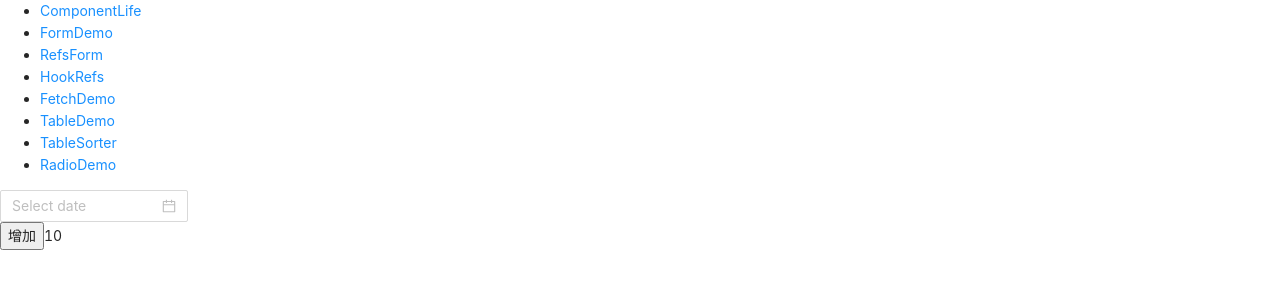
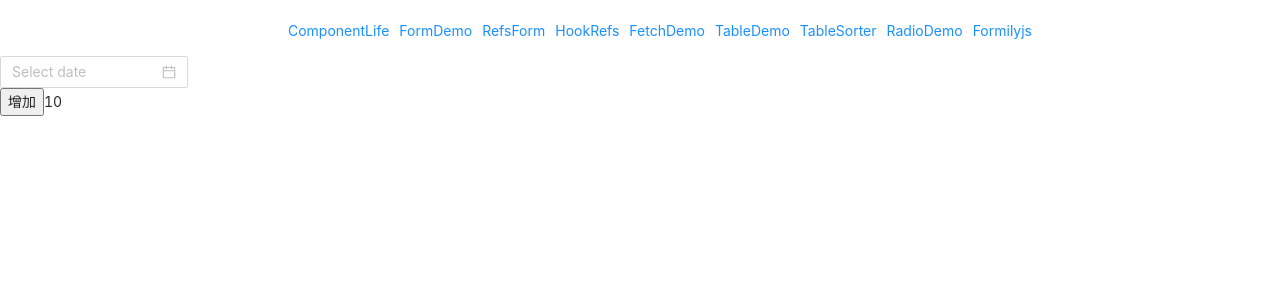
Before and after one commit to z825316969/react-learn, a React app: page / in a window 1280 px wide. Shown: the top 300 px of the page. Built offline with nearby package versions, Linux system fonts and the light colour scheme.

Commit message:
add(depend): 安装formily系列的依赖, 测试使用formily

```diff
--- /dev/null
+++ b/src/Formilyjs.jsx
@@ -0,0 +1,10 @@
+import React, { useState, useEffect } from 'react'
+import PropTypes from 'prop-types'
+
+Formilyjs.propTypes = {}
+
+Formilyjs.defaultProps = {}
+
+export default function Formilyjs(props) {
+  return <div>123</div>
+}
--- a/src/RadioDemo.jsx
+++ b/src/RadioDemo.jsx
@@ -1,17 +1,28 @@
-import React from 'react'
+import React, { useCallback, useRef } from 'react'
 
 export default function App() {
+  const tempCount = useRef(0)
+
   const [count, setCount] = React.useState(0)
 
   function addOne() {
     setCount(count + 1)
-    setCount(count + 1)
+    tempCount.current = count + 1
   }
+
+  const handleConsoleCount = useCallback(() => {
+    setTimeout(() => {
+      console.log('count :>> ', count)
+      console.log('tempCount :>> ', tempCount)
+    }, 5000)
+  }, [count])
 
   return (
     <div>
-      <h1>Count: {count}</h1> {/* 1 (as we expect) */}
+      {/* <h1>Count: {count}</h1>  */}
+      <h1>tempCount: {tempCount.current}</h1>
       <button onClick={addOne}>+ 1</button>
+      <button onClick={handleConsoleCount}>打印</button>
     </div>
   )
 }
--- a/src/app.jsx
+++ b/src/app.jsx
@@ -1,4 +1,7 @@
 import React from 'react'
+import { HashRouter as Router, Link, Route } from 'react-router-dom'
+
+import './app.scss'
 import ComponentLife from './ComponentLife'
 import FormDemo from './FormDemo'
 import RefsForm from './RefsForm'
@@ -7,14 +10,14 @@ import FetchDemo from './FetchDemo'
 import TableDemo from './TableSrotDemo'
 import TableSorter from './TableSorter'
 import RadioDemo from './RadioDemo'
-import { HashRouter as Router, Link, Route } from 'react-router-dom'
+import Formilyjs from './Formilyjs'
 
 class App extends React.Component {
   render() {
     return (
       <>
         <Router>
-          <ul>
+          <ul className="list">
             <li>
               <Link to="/">ComponentLife</Link>
             </li>
@@ -39,6 +42,9 @@ class App extends React.Component {
             <li>
               <Link to="/RadioDemo">RadioDemo</Link>
             </li>
+            <li>
+              <Link to="/Formilyjs">Formilyjs</Link>
+            </li>
           </ul>
           <Route exact path="/" component={ComponentLife} />
           <Route path="/FormDemo" component={FormDemo} />
@@ -48,6 +54,7 @@ class App extends React.Component {
           <Route path="/TableDemo" component={TableDemo} />
           <Route path="/TableSorter" component={TableSorter} />
           <Route path="/RadioDemo" component={RadioDemo} />
+          <Route path="/Formilyjs" component={Formilyjs} />
         </Router>
       </>
     )
--- /dev/null
+++ b/src/app.scss
@@ -0,0 +1,9 @@
+.list {
+  display: flex;
+  list-style: none;
+  justify-content: center;
+  margin-top: 20px;
+  li + li {
+    margin-left: 10px;
+  }
+}
```
Also changed, not shown: package.json (+12 -7 lines), 2 other files (tests, documents, lock files or other folders).
